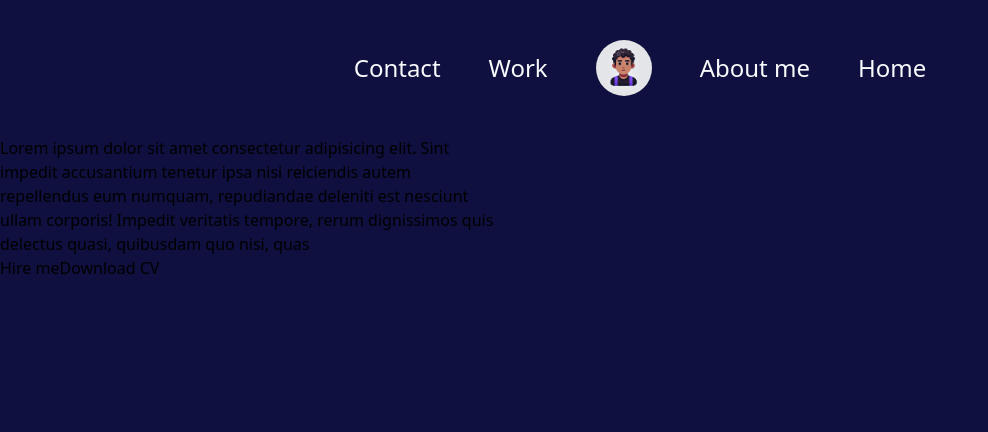
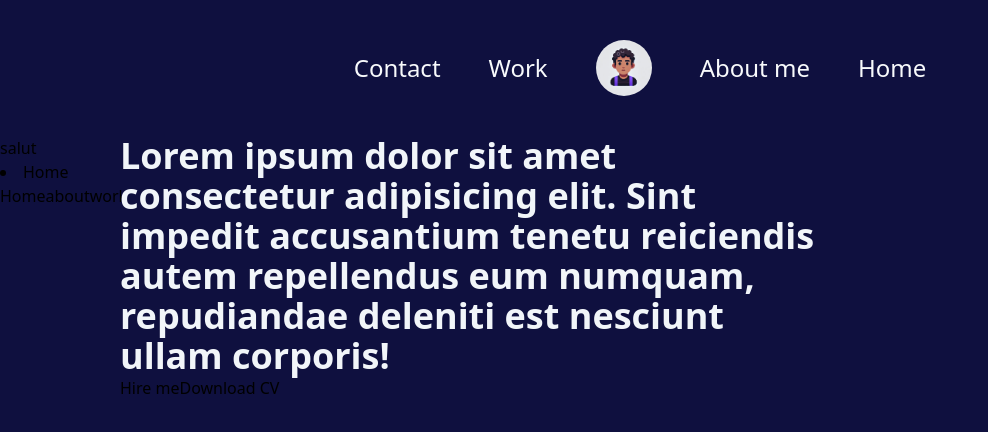
Before and after one commit to Djanfarouhanif/portfolio1, an Angular app in the folder core/: page /home in a window 1280 px wide. Shown: the top 432 px of the page, without its empty margins (0-988 px from the left). Built offline with nearby package versions, Linux system fonts and the light colour scheme.

Commit message:
create component about

```diff
--- /dev/null
+++ b/core/src/app/about/about.component.html
@@ -0,0 +1 @@
+<p>about works!</p>
--- a/core/src/app/home/home.component.html
+++ b/core/src/app/home/home.component.html
@@ -12,17 +12,27 @@
         </nav>
      </div>
      <!-- Content -->
-      <div>
+      <div class="flex gap-10">
+        <!--Side bare-->
+        <div class="w-20 block">
+            <p>salut</p>
+            <li>Home</li>
+            <a href="#">Home</a>
+            <a href="#">about</a>
+            <a href="#">work</a>
+        </div>
         <!--Description-->
-        <div>
-            <div class="max-w-maxDes">
-                Lorem ipsum dolor sit amet consectetur adipisicing elit. Sint impedit accusantium tenetur ipsa nisi
-                reiciendis autem repellendus eum numquam, repudiandae deleniti est nesciunt ullam corporis! Impedit
-                veritatis tempore, rerum dignissimos quis delectus quasi, quibusdam quo nisi, quas
+        <div class="">
+            <div class="flex max-w-maxDes text-4xl font-bold text-slate-100 justify-center">
+                Lorem ipsum dolor sit amet consectetur adipisicing elit. Sint impedit accusantium tenetu
+                reiciendis autem repellendus eum numquam, repudiandae deleniti est nesciunt ullam corporis!
 
             </div>
-            <a href="#">Hire me</a>
-            <a href="#">Download CV</a>
+            <!--Button-->
+            <div>
+                <a href="#">Hire me</a>
+                <a href="#">Download CV</a>
+            </div>
         </div>
       </div>
 
--- a/core/tailwind.config.js
+++ b/core/tailwind.config.js
@@ -7,7 +7,7 @@ module.exports = {
     extend: {
       maxWidth:{
         "maxNav":"700px",
-        "maxDes": "500px"
+        "maxDes": "700px"
       }
     },
   },
```
Also changed, not shown: core/src/app/about/about.component.ts (added, +12 -0 lines), core/src/app/about/about.component.css (added).
